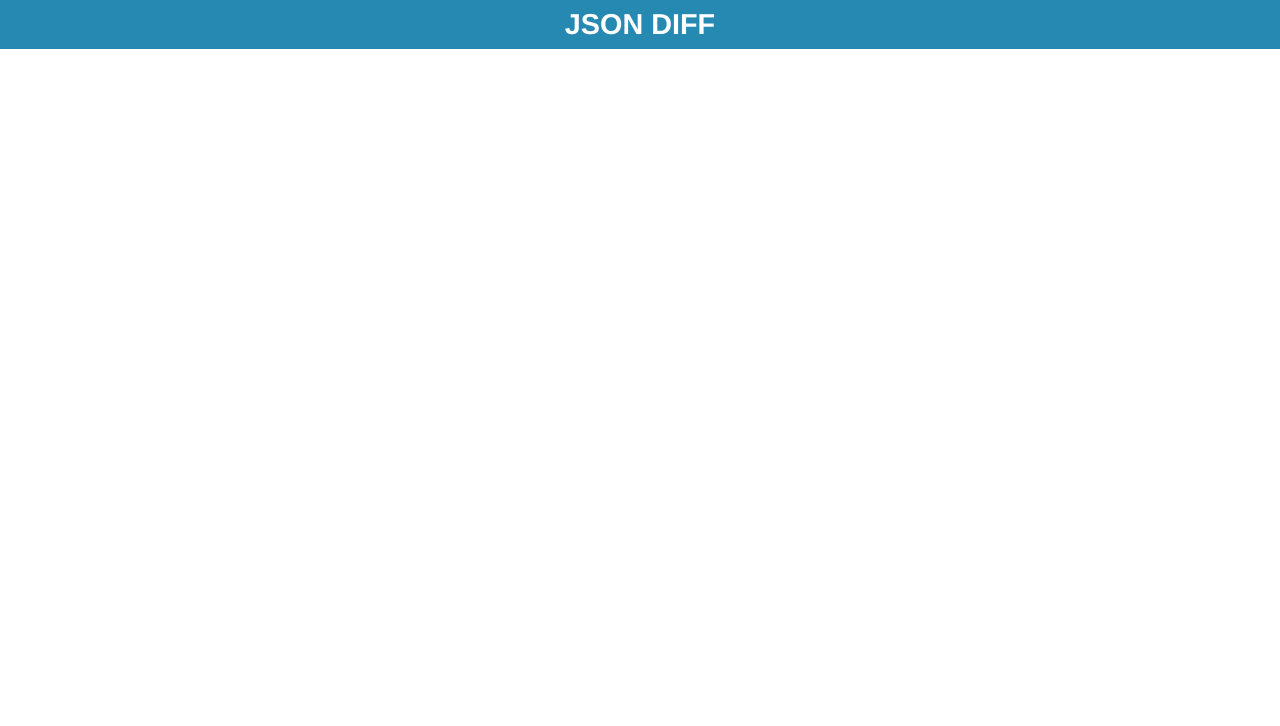
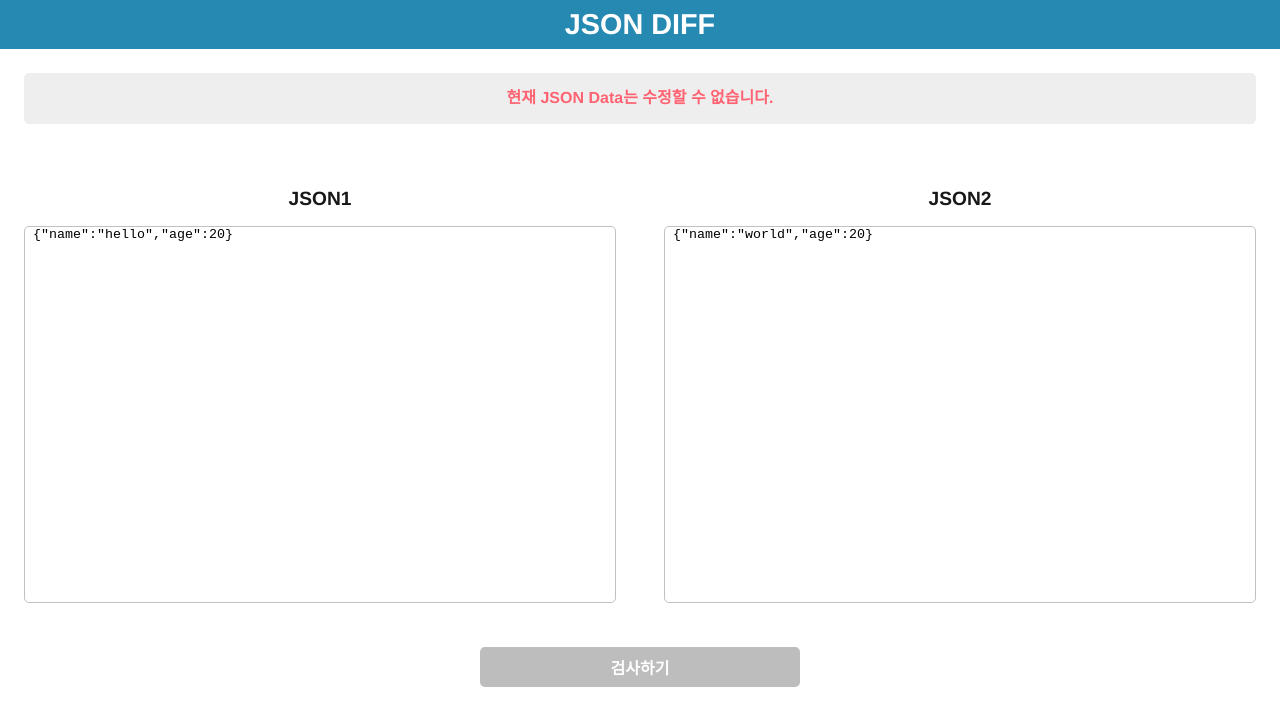
Before and after one commit to Kyoo130/pilot-json-diff, a Vue app: page / in a window 1280 px wide. Shown: the top 726 px of the page. Built offline with nearby package versions, Linux system fonts and the light colour scheme.

Commit message:
#2, Home Page Router 경로 버그 수정

```diff
--- a/src/App.vue
+++ b/src/App.vue
@@ -3,13 +3,12 @@
     <Header />
     <main class="main">
       <router-view
+        :json1="json1"
+        :json2="json2"
+        :resultJson="resultJson"
         @prevObj="json1 = $event"
         @currentObj="json2 = $event"
-        @compareData="compareData"
-        @diffJson="jsonDiff(json1, json2)"
-        :prevData="json1"
-        :currentData="json2"
-        :resultData="resultData"
+        @compareData="compareData(json1, json2)"
       />
     </main>
   </div>
@@ -25,26 +24,29 @@ export default {
     return {
       json1: { name: "hello", age: 20 },
       json2: { name: "world", age: 20 },
-      resultData: {},
+      resultJson: [],
     };
   },
   methods: {
-    compareData() {
-      // this.resultData = this.prevData;
-      this.$router.push("diff");
-    },
-    jsonDiff(o1, o2) {
+    compareData(o1, o2) {
       Object.keys(o2).reduce((diff, key) => {
         if (o1[key] === o2[key]) {
-          return this.resultData = diff;
+          return diff;
         }
-        return {
-          // ...diff,
-          ...o1,
-          [key]: o2[key] + ` #값이 다름`,
-        };
+        return (this.resultJson = [
+          {
+            // ...o1,
+            ...diff,
+            [key]: o1[key],
+          },
+          {
+            ...diff,
+            [key]: o2[key],
+          },
+        ]);
       }, {});
-    },
+      this.$router.push("diff");
+    }
   },
   components: { Header },
 };
--- a/src/pages/Diff.vue
+++ b/src/pages/Diff.vue
@@ -1,15 +1,38 @@
 <template>
   <section class="container">
-    <h3 class="title">Result</h3>
+    <h2 class="title">Compare Result</h2>
+    <ul class="results">
+      <li class="result">
+        <p class="prev">{{ resultJson[0] }}</p>
+      </li>
+      <li class="result">
+        <p class="current">{{ resultJson[1] }}</p>
+      </li>
+    </ul>
+
     <ul class="editors">
       <li class="editor">
-        <div>{{ prevData }}</div>
+        <h3 class="sub-title">JSON1</h3>
+        <textarea
+            class="text-cont"
+            rows="15"
+            :value="JSON.stringify(json1)"
+            @input="$emit('prevObj', $event.target.value)"
+            readonly
+        />
       </li>
       <li class="editor">
-        <div>{{ currentData }}</div>
+        <h3 class="sub-title">JSON2</h3>
+        <textarea
+            class="text-cont"
+            rows="15"
+            :value="JSON.stringify(json2)"
+            @input="$emit('currentObj', $event.target.value)"
+            readonly
+        />
       </li>
     </ul>
-    <button class="submit-btn" @click="$router.push('/home')">돌아가기</button>
+    <button class="submit-btn" @click="$router.push('/')">돌아가기</button>
   </section>
 </template>
 
@@ -17,14 +40,46 @@
 export default {
   name: `Diff`,
   props: {
-    prevData: String,
-    currentData: String,
+    json1: Object,
+    json2: Object,
+    resultJson: Array,
+    currentResult: Object,
   },
+  methods: {},
 };
 </script>
 
 <style>
-.container {
-  padding: 1.5rem 1.5rem;
+.results {
+  display: flow-root;
+  margin: 0 1.5rem;
+  padding-bottom: 1.5rem;
+  border-bottom: 1px solid #bdbdbd;
+}
+
+.result {
+  width: 50%;
+  float: left;
+}
+
+.sub-title {
+  font-size: 0.9rem;
+  margin: 1rem 0;
+  text-align: center;
+}
+
+.prev,
+.current {
+  padding-left: 0.5rem;
+}
+
+.prev {
+  background-color: rgba(255, 99, 114, 0.4);
+  margin: 1rem 1.5rem 1.5rem 0;
+}
+
+.current {
+  background-color: rgba(86, 196, 139, 0.4);
+  margin: 1rem 0 1.5rem 1.5rem;
 }
 </style>
--- a/src/pages/Home.vue
+++ b/src/pages/Home.vue
@@ -1,14 +1,28 @@
 <template>
   <section>
+    <p class="notification">현재 JSON Data는 수정할 수 없습니다.</p>
+
     <ul class="editors">
       <li class="editor">
         <h3 class="title">JSON1</h3>
-        <textarea rows="25" @input="$emit('prevObj', $event.target.value)" />
+        <textarea
+          class="text-cont"
+          rows="25"
+          :value="JSON.stringify(json1)"
+          @input="$emit('prevObj', $event.target.value)"
+          readonly
+        />
       </li>
 
       <li class="editor">
         <h3 class="title">JSON2</h3>
-        <textarea rows="25" @input="$emit('currentObj', $event.target.value)" />
+        <textarea
+            class="text-cont"
+            rows="25"
+          :value="JSON.stringify(json2)"
+          @input="$emit('currentObj', $event.target.value)"
+          readonly
+        />
       </li>
     </ul>
     <button class="submit-btn" @click="$emit('compareData')">검사하기</button>
@@ -19,9 +33,8 @@
 export default {
   name: `Home`,
   props: {
-    prevData: Object,
-    currentData: Object,
-    resultData: Object,
+    json1: Object,
+    json2: Object,
   },
   methods: {},
   components: {},
@@ -29,6 +42,16 @@ export default {
 </script>
 
 <style>
+.notification {
+  background: #eee;
+  margin: 1.5rem 1.5rem;
+  padding: 1rem 1rem;
+  border-radius: 5px;
+  text-align: center;
+  font-weight: 600;
+  color: #ff6372;
+}
+
 .editors {
   display: flow-root;
   margin-bottom: 1rem;
@@ -43,12 +66,13 @@ export default {
 .title {
   font-size: 1.2rem;
   font-weight: bold;
-  margin-bottom: 0.8rem;
+  margin: 1rem 0;
   text-align: center;
 }
 
-.editor > textarea {
+.text-cont {
   width: 100%;
+  padding: 0 0.5rem;
   border: #c1c1c1 1px solid;
   border-radius: 5px;
   outline-color: #ff6372;
--- a/src/router.js
+++ b/src/router.js
@@ -3,7 +3,7 @@ import { Home, Diff } from "@/pages";
 
 const routes = [
   {
-    path: "/home",
+    path: "/",
     component: Home,
   },
   {
```
